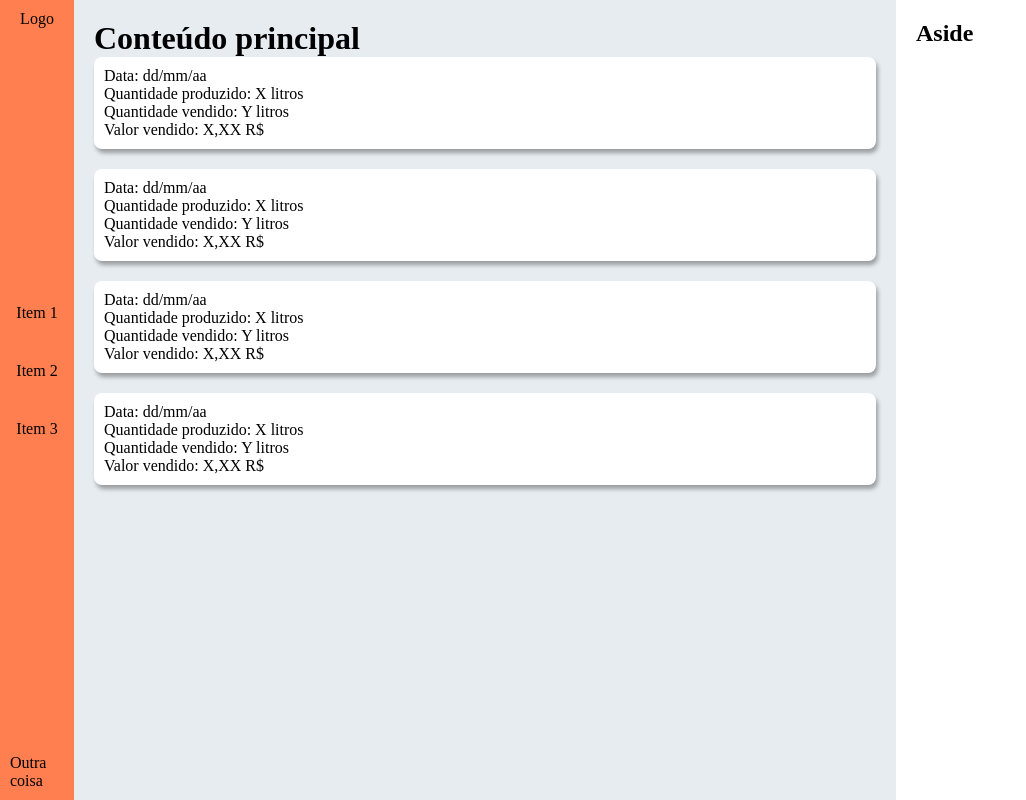
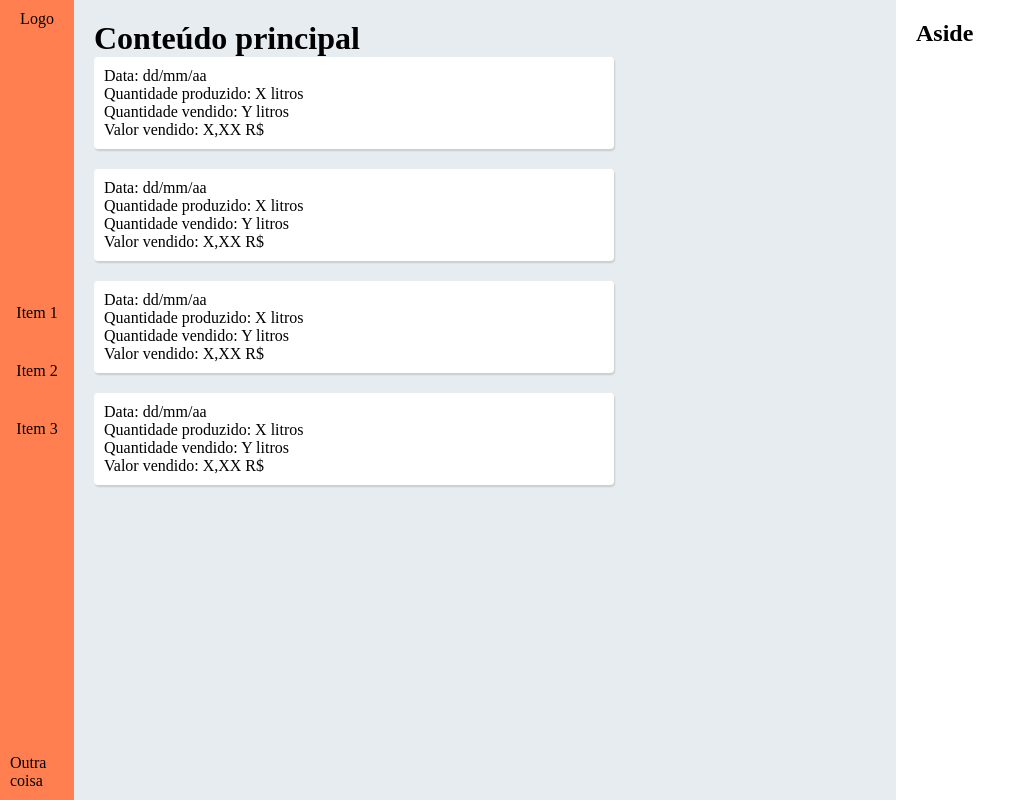
Before and after one commit to johnnyferreiradev/milkmoney, a React (Create React App) app in the folder frontend/: page / in a window 1280 px wide. Shown: the whole page, without its empty margins (0-1026 px from the left). Built offline with nearby package versions, Linux system fonts and the light colour scheme.

Commit message:
Ajuste no tamanho dos cards de vendas

```diff
--- a/frontend/src/components/Sale/Styles.css
+++ b/frontend/src/components/Sale/Styles.css
@@ -2,6 +2,8 @@
   padding: 10px;
   margin-bottom: 20px;
   background: #fff;
-  border-radius: 8px;
-  box-shadow: 2px 4px 4px #0005;
+  border-radius: 4px;
+  box-shadow: 1px 2px 2px #0002;
+  width: 100%;
+  max-width: 500px;
 }
```
